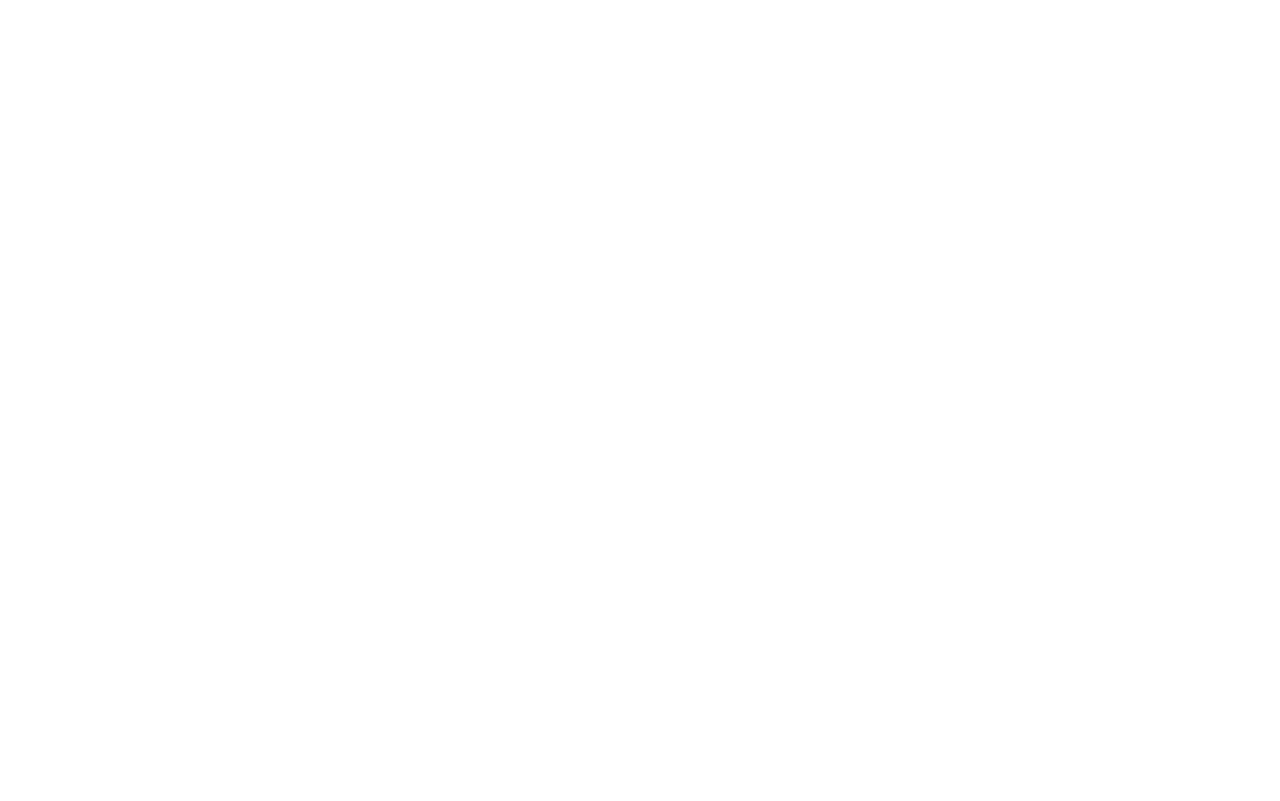
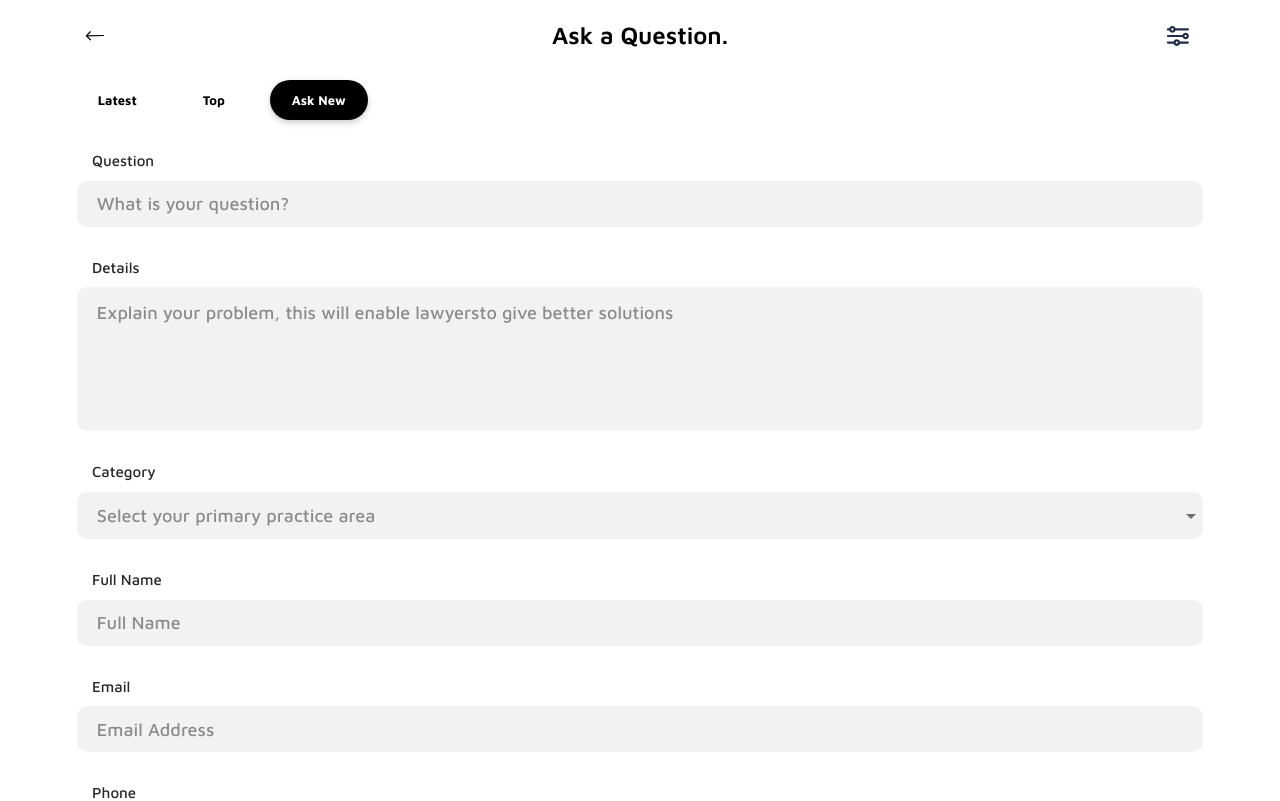
Before and after one commit to PranayB003/lawyers-eu, a React (Create React App) app: page /forum/new in a window 1280 px wide. Before the commit this address had no page. Shown: the top 801 px of the page. Built offline with nearby package versions, Linux system fonts and the light colour scheme.

Commit message:
Implemented Ask-a-question page

```diff
--- a/src/App.js
+++ b/src/App.js
@@ -12,6 +12,7 @@ import SelectServices from "./pages/user/SelectServices/SelectServices";
 import LawyersForYou from "./pages/user/LawyersAvailable/LawyerForYou";
 import SelectCity from "./pages/user/SelectCity/selectCity";
 import ScheduleMeeting from "./pages/user/ScheduleMeeting/ScheduleMeeting";
+import PostQuestion from "./pages/user/PostQuestion/PostQuestion";
 
 function App() {
     return (
@@ -41,6 +42,7 @@ function App() {
                     path="client/schedule-meeting"
                     element={<ScheduleMeeting />}
                 />
+                <Route path="forum/new" element={<PostQuestion />} />
 
                 {/* Lawyer UI Routes */}
                 <Route path="lawyer/register" element={<LawyerRegister />} />
--- /dev/null
+++ b/src/components/NavChips/NavChips.js
@@ -0,0 +1,53 @@
+import React from "react";
+
+import { Box, Chip, Stack, styled } from "@mui/material";
+import { NavLink, useNavigate } from "react-router-dom";
+
+const chipLinkDetails = [
+    { label: "Latest", to: "latest" },
+    { label: "Top", to: "top" },
+    { label: "Ask New", to: "new" },
+];
+
+const StyledNavLink = styled((props) => <NavLink {...props} />)({
+    textDecoration: "none",
+});
+
+const StyledChip = styled((props) => <Chip {...props} />)({
+    padding: "20px 10px",
+    fontWeight: "700",
+    "&.MuiChip-outlined": {
+        border: "none",
+    },
+    "&.MuiChip-filled": {
+        boxShadow:
+            "0px 0px 10px rgba(0, 0, 0, 0.05), 0px 2px 4px rgba(0, 0, 0, 0.06), 0px 4px 6px rgba(0, 0, 0, 0.1)",
+        borderRadius: "30px",
+    },
+    textDecoration: "none",
+});
+
+const NavChips = () => {
+    const navigate = useNavigate();
+
+    return (
+        <Stack spacing={3} direction="row">
+            {chipLinkDetails.map((chipLink) => (
+                <StyledNavLink
+                    key={chipLink.label}
+                    to={`/forum/${chipLink.to}`}
+                >
+                    {({ isActive }) => (
+                        <StyledChip
+                            variant={isActive ? "filled" : "outlined"}
+                            color={isActive ? "primary" : "default"}
+                            label={chipLink.label}
+                        />
+                    )}
+                </StyledNavLink>
+            ))}
+        </Stack>
+    );
+};
+
+export default NavChips;
--- /dev/null
+++ b/src/pages/user/PostQuestion/PostQuestion.js
@@ -0,0 +1,129 @@
+import React, { useState } from "react";
+
+import { Box, Button, Stack, styled, Typography } from "@mui/material";
+import TitleBar from "./../../../components/TitleBar/TitleBar";
+import { ReactComponent as SettingsIcon } from "../../../resources/Icon.svg";
+import { ReactComponent as BackIcon } from "../../../resources/Union.svg";
+import DropDownWithLabel from "../../../components/FormComponents/DropDownWithLabel";
+import InputWithLabel from "../../../components/FormComponents/InputWithLabel";
+import CheckWithLabel from "../../../components/FormComponents/CheckWithLabel";
+import NavChips from "../../../components/NavChips/NavChips";
+
+const WrapperBox = styled((props) => <Box {...props} />)(({ theme }) => ({
+    padding: "0 6vw 3vh",
+    display: "flex",
+    flexDirection: "column",
+}));
+
+const questionInputDetails = [
+    {
+        name: "question",
+        label: "Question",
+        helperText: "What is your question?",
+    },
+    {
+        name: "details",
+        label: "Details",
+        helperText:
+            "Explain your problem, this will enable lawyersto give better solutions",
+        inputProps: {
+            multiline: true,
+            minRows: 5,
+        },
+    },
+    {
+        name: "category",
+        label: "Category",
+        helperText: "Select your primary practice area",
+        type: "dropdown",
+    },
+    {
+        name: "name",
+        label: "Full Name",
+        helperText: "Full Name",
+    },
+    {
+        name: "email",
+        label: "Email",
+        helperText: "Email Address",
+    },
+    {
+        name: "phone",
+        label: "Phone",
+        helperText: "Phone Number",
+    },
+];
+
+const getInitialState = () => {
+    let initialState = {};
+    questionInputDetails.forEach((questionInput) => {
+        initialState = {
+            ...initialState,
+            [questionInput.name]: "",
+        };
+    });
+    initialState["forum"] = false;
+    return initialState;
+};
+
+const PostQuestion = () => {
+    const [questionDetails, setQuestionDetails] = useState(getInitialState);
+
+    const inputChangeHandler = (name, newValue) => {
+        setQuestionDetails((prevState) => ({
+            ...prevState,
+            [name]: newValue,
+        }));
+    };
+
+    const categoryOptions = ["Criminal Law", "Copyright Law", "IT Law"];
+
+    return (
+        <WrapperBox>
+            <TitleBar
+                Title="Ask a Question."
+                endIcon={<SettingsIcon />}
+                startIcon={<BackIcon />}
+            />
+            <NavChips />
+            <Stack spacing={4} sx={{ mb: "3vh", mt: "4vh" }}>
+                {questionInputDetails.map((input) => {
+                    const commonProps = {
+                        key: input.name,
+                        name: input.name,
+                        label: input.label,
+                        value: questionDetails[input.name],
+                        onChange: inputChangeHandler,
+                        helperText: input.helperText,
+                    };
+
+                    if (input.type === "dropdown")
+                        return (
+                            <DropDownWithLabel
+                                {...commonProps}
+                                options={categoryOptions}
+                            />
+                        );
+                    else
+                        return (
+                            <InputWithLabel
+                                {...commonProps}
+                                inputProps={input.inputProps}
+                            />
+                        );
+                })}
+                <CheckWithLabel
+                    value="forum"
+                    label={<Typography>Post this question to Forum</Typography>}
+                    checked={questionDetails["forum"]}
+                    onChange={inputChangeHandler}
+                />
+            </Stack>
+            <Button variant="contained" fullWidth>
+                Get FREE Legal Advice
+            </Button>
+        </WrapperBox>
+    );
+};
+
+export default PostQuestion;
```
